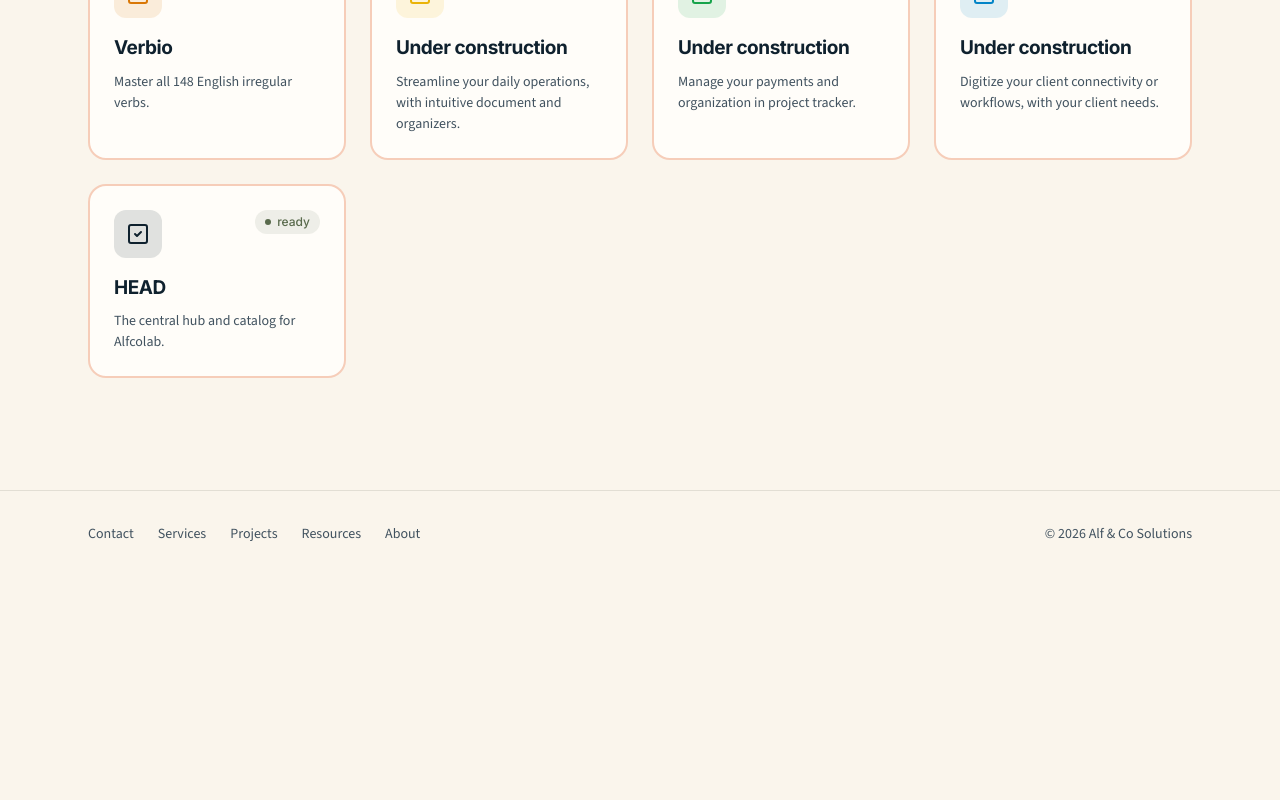
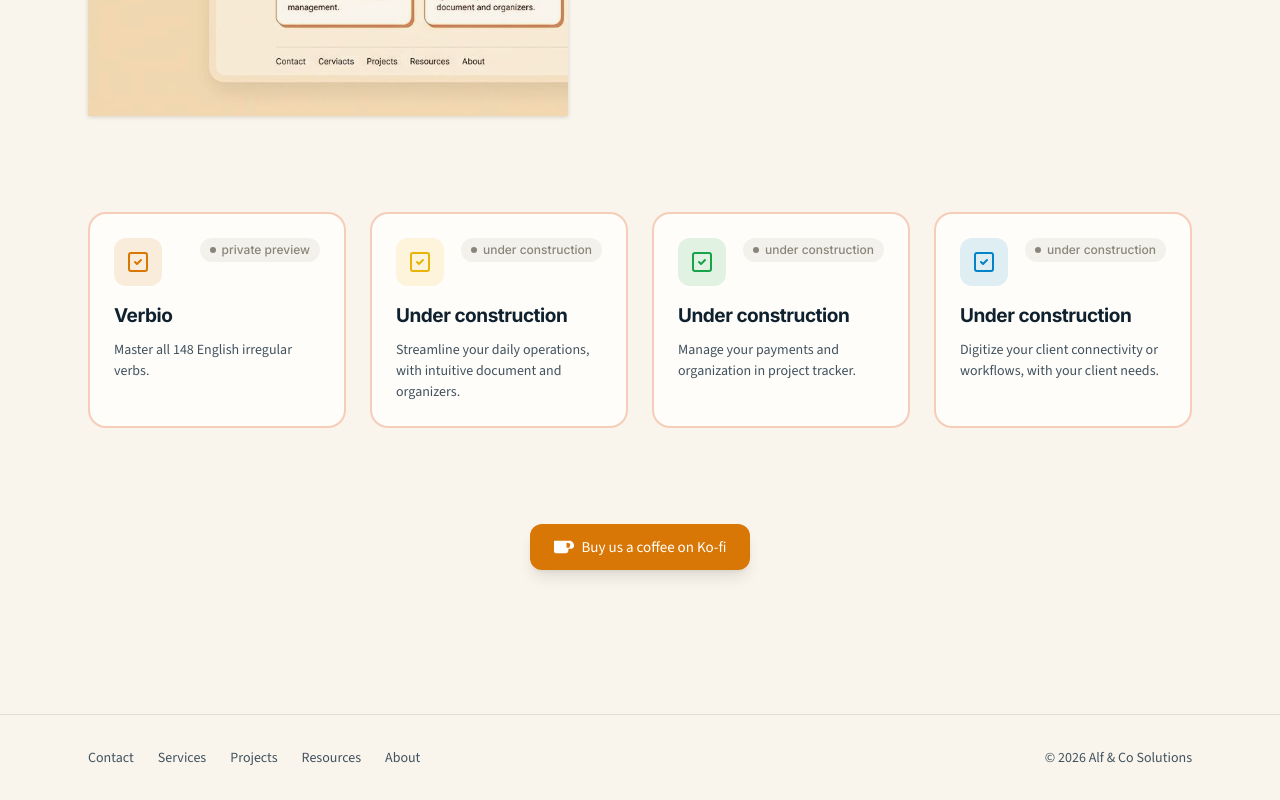
Before and after one commit to AlfCoLab/alfcolab-head, a React (Vite) app: page / in a window 1280 px wide. Shown: the part 644-1444 px from the top of the page. Before the commit the page ends 1220 px from the top, so only its background shows below. Built offline with nearby package versions, Linux system fonts and the light colour scheme; no server answers.

Commit message:
Fix homepage requirements: 4 cards, dynamic hover, Ko-fi link, and original capybara image

```diff
--- a/src/components/AppCard.tsx
+++ b/src/components/AppCard.tsx
@@ -24,7 +24,7 @@ export function AppCard({ app }: AppCardProps) {
     <Link
       to={`/app/${app.slug}`}
       aria-label={`${app.name} — ${app.shortDescription}`}
-      className="group relative flex flex-col rounded-[18px] bg-card border-[2px] border-[#e05e26]/30 p-6 transition-all duration-200 hover:-translate-y-1"
+      className="group relative flex flex-col rounded-[18px] bg-card border-[2px] border-[#e05e26]/30 p-6 transition-all duration-300 hover:-translate-y-2 hover:scale-[1.02]"
       style={{ boxShadow: 'var(--shadow-retro)' }}
     >
       <div className="flex items-start justify-between gap-3 mb-4">
--- a/src/pages/HomePage.tsx
+++ b/src/pages/HomePage.tsx
@@ -50,9 +50,26 @@ export function HomePage() {
       {/* Cards Grid */}
       <section className="mx-auto max-w-6xl px-6 pt-24 pb-16">
         <div className="grid gap-6 sm:grid-cols-2 lg:grid-cols-4">
-          {catalog.map((app) => (
+          {catalog.filter(app => app.slug !== 'head').slice(0, 4).map((app) => (
             <AppCard key={app.slug} app={app} />
           ))}
+        </div>
+      </section>
+
+      {/* Ko-fi Banner */}
+      <section className="mx-auto max-w-6xl px-6 pb-24 text-center">
+        <div className="mt-8 flex justify-center">
+          <a
+            href="https://ko-fi.com/alfcosolutions"
+            target="_blank"
+            rel="noopener noreferrer"
+            className="inline-flex items-center gap-2 rounded-xl bg-[#d97706] px-6 py-3 text-[15px] font-medium text-white shadow-lg hover:bg-[#b45309] hover:-translate-y-1 transition-all duration-200"
+          >
+            <svg width="20" height="20" viewBox="0 0 24 24" fill="currentColor" stroke="none">
+              <path d="M23.881 8.948c-.773-4.085-4.859-4.593-4.859-4.593H.723c-.604 0-.679.798-.679.798s-.082 7.324-.022 11.822c.164 2.424 2.586 2.672 2.586 2.672s8.267-.023 11.966-.049c2.438-.426 2.683-2.566 2.658-3.143V14.1s4.444.665 6.138-1.574c1.396-1.848 1.139-3.393.511-3.578zm-5.066 3.652s-3.793.528-3.793.528V6.997s4.453.513 4.453 1.942c0 1.428-1.077 3.661-.66 3.661z"/>
+            </svg>
+            Buy us a coffee on Ko-fi
+          </a>
         </div>
       </section>
     </>
```
Also changed, not shown: public/capybara-banner.jpg, 1 other file (tests, documents, lock files or other folders).
